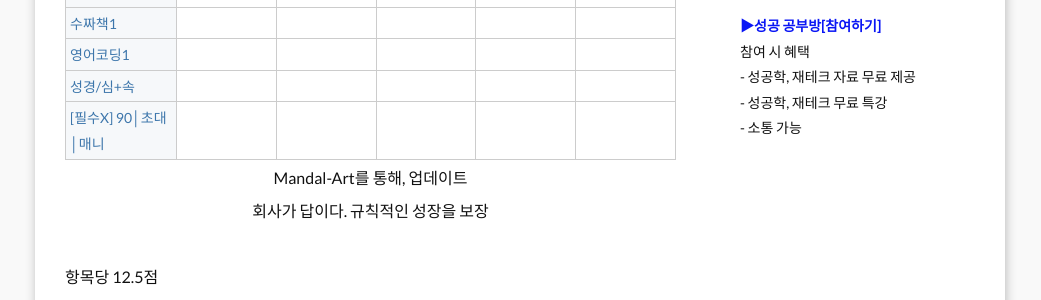
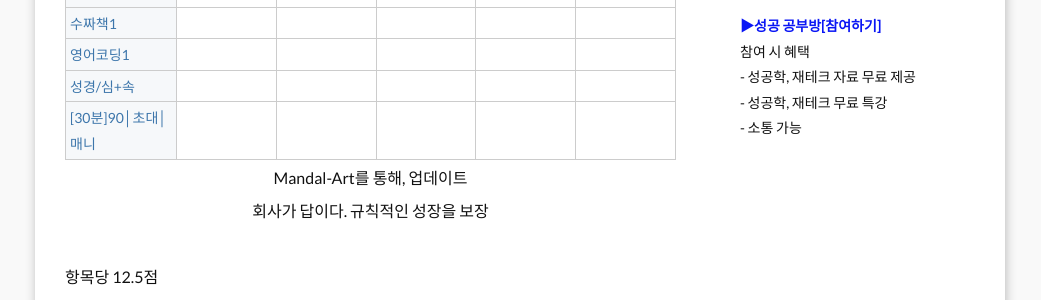
Before and after one commit to leevra/self-management.leeseungju.com, a Jekyll site: the page built from index.html, in a window 1280 px wide and 900 px high, scrolled down 732 px. Shown: the part 151-451 px from the top of the window, without its empty margins (120-1161 px from the left). Built offline with Jekyll 4.4.1, drawn with Linux system fonts in a browser that asks for light colours; the list of posts is cut into pages by our own code.

Commit message:
Update index.html

```diff
--- a/index.html
+++ b/index.html
@@ -23,7 +23,7 @@
 <td width="123" style="padding: 3px 4px 2px; background-color: rgb(255, 255, 255); color: rgb(61, 118, 171);"><p>&nbsp;</p></td>
 <td width="123" style="padding: 3px 4px 2px; background-color: rgb(255, 255, 255); color: rgb(61, 118, 171);"><p>&nbsp;</p></td>
 </tr>
-<tr><td width="123" style="padding: 3px 4px 2px; background-color: rgb(246, 248, 250); color: rgb(61, 118, 171); text-align: left; font-weight: normal;"><p>[필수X] 90│초대│매니</p></td>
+<tr><td width="123" style="padding: 3px 4px 2px; background-color: rgb(246, 248, 250); color: rgb(61, 118, 171); text-align: left; font-weight: normal;"><p>[30분]90│초대│매니</p></td>
 <td width="123" style="padding: 3px 4px 2px; background-color: rgb(255, 255, 255); color: rgb(61, 118, 171);"><p>&nbsp;</p></td>
 <td width="123" style="padding: 3px 4px 2px; background-color: rgb(255, 255, 255); color: rgb(61, 118, 171);"><p>&nbsp;</p></td>
 <td width="123" style="padding: 3px 4px 2px; background-color: rgb(255, 255, 255); color: rgb(61, 118, 171);"><p>&nbsp;</p></td>
```
